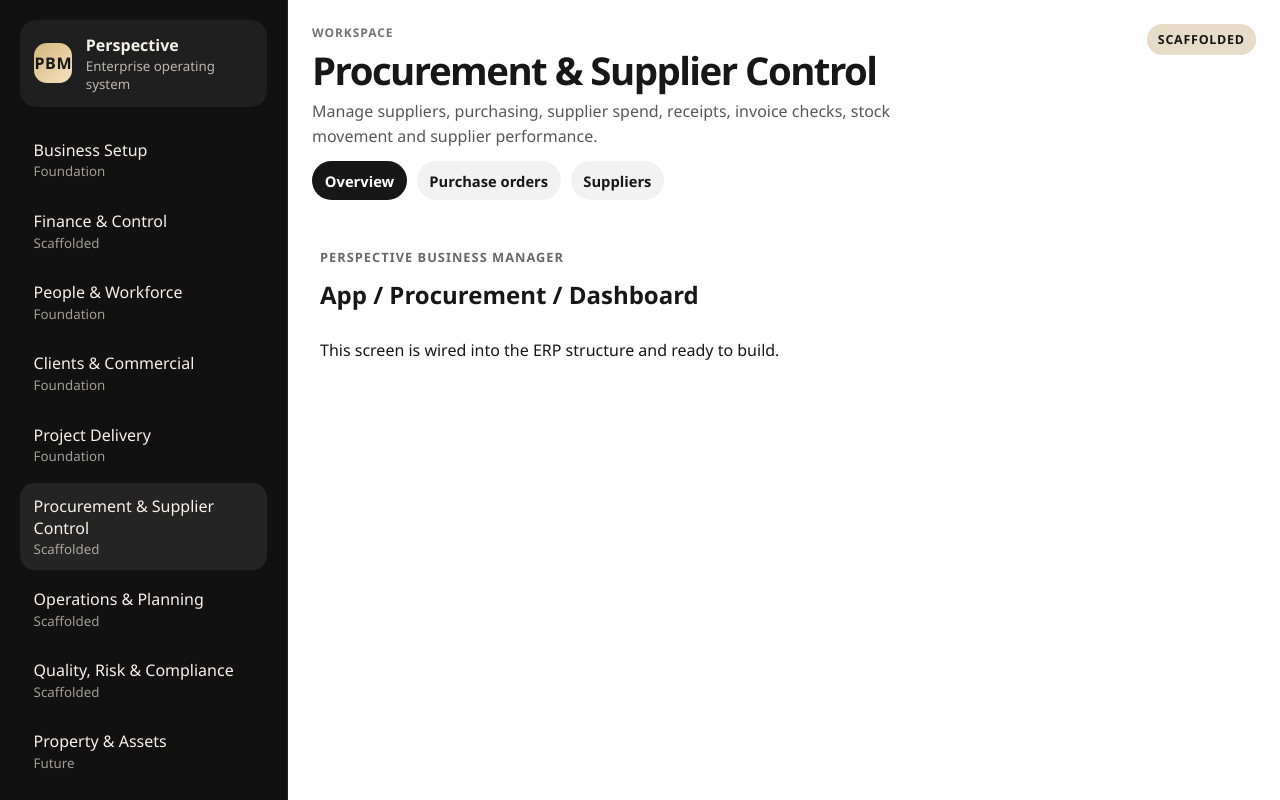
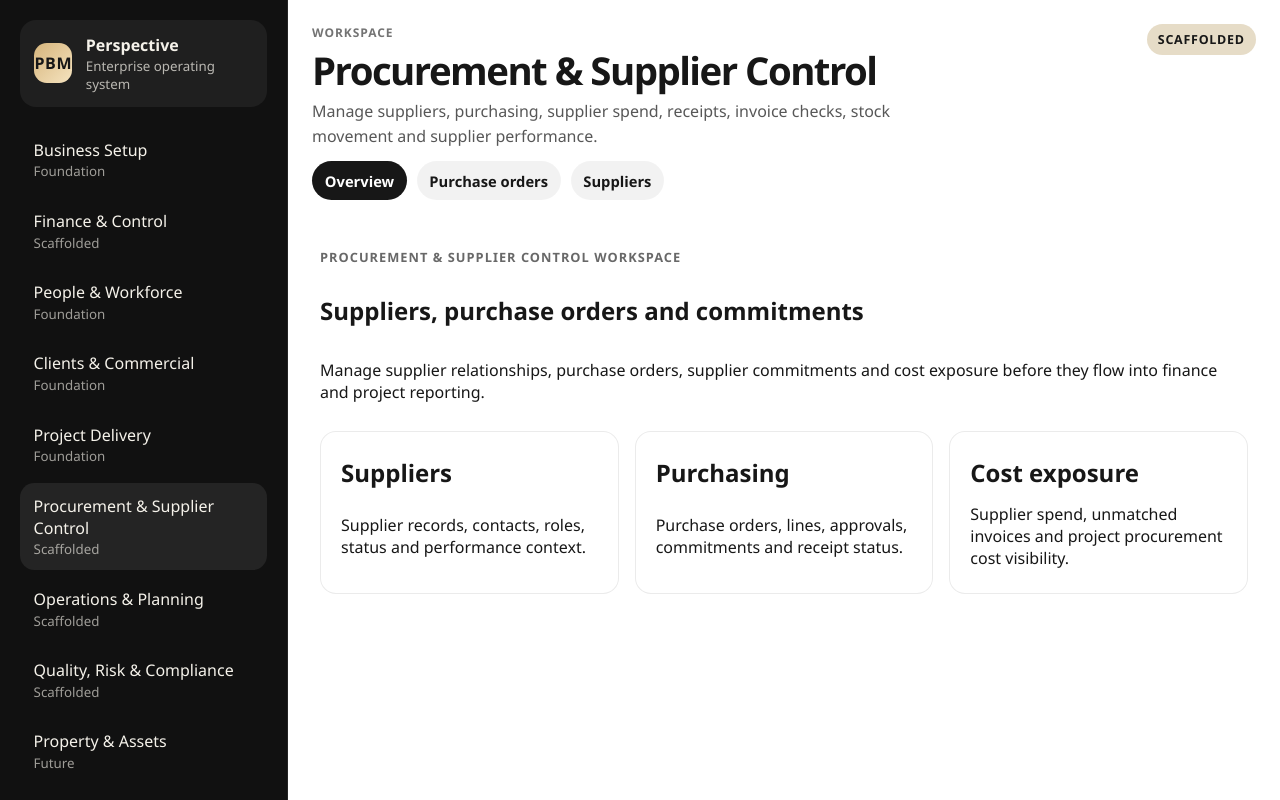
Before and after one commit to 8140spitt/perspective_business_manager, a SvelteKit app: page /app/procurement/dashboard in a window 1280 px wide. Built offline with nearby package versions, Linux system fonts and the light colour scheme.

Commit message:
ui: align procurement dashboard wording

```diff
--- a/src/routes/app/procurement/dashboard/+page.svelte
+++ b/src/routes/app/procurement/dashboard/+page.svelte
@@ -1,17 +1,35 @@
 <svelte:head>
-	<title>App / Procurement / Dashboard | Perspective Business Manager</title>
+	<title>Procurement & Supplier Control | Perspective Business Manager</title>
 </svelte:head>
 
 <section class="page">
-	<p class="eyebrow">Perspective Business Manager</p>
-	<h1>App / Procurement / Dashboard</h1>
-	<p>This screen is wired into the ERP structure and ready to build.</p>
+	<p class="eyebrow">Procurement & Supplier Control workspace</p>
+	<h1>Suppliers, purchase orders and commitments</h1>
+	<p>
+		Manage supplier relationships, purchase orders, supplier commitments and cost exposure before
+		they flow into finance and project reporting.
+	</p>
+
+	<section class="cards" aria-label="Procurement and supplier control activity areas">
+		<article>
+			<h2>Suppliers</h2>
+			<p>Supplier records, contacts, roles, status and performance context.</p>
+		</article>
+		<article>
+			<h2>Purchasing</h2>
+			<p>Purchase orders, lines, approvals, commitments and receipt status.</p>
+		</article>
+		<article>
+			<h2>Cost exposure</h2>
+			<p>Supplier spend, unmatched invoices and project procurement cost visibility.</p>
+		</article>
+	</section>
 </section>
 
 <style>
 	.page {
 		display: grid;
-		gap: 0.75rem;
+		gap: 1.5rem;
 		padding: 2rem;
 	}
 
@@ -24,7 +42,24 @@
 		opacity: 0.65;
 	}
 
-	h1 {
-		margin: 0;
+	h1,
+	h2,
+	p {
+		margin-block: 0.25rem;
+	}
+
+	.cards {
+		display: grid;
+		grid-template-columns: repeat(auto-fit, minmax(14rem, 1fr));
+		gap: 1rem;
+	}
+
+	article {
+		display: grid;
+		gap: 0.35rem;
+		border: 1px solid rgba(0, 0, 0, 0.08);
+		border-radius: 1rem;
+		padding: 1.25rem;
+		background: white;
 	}
 </style>
```
